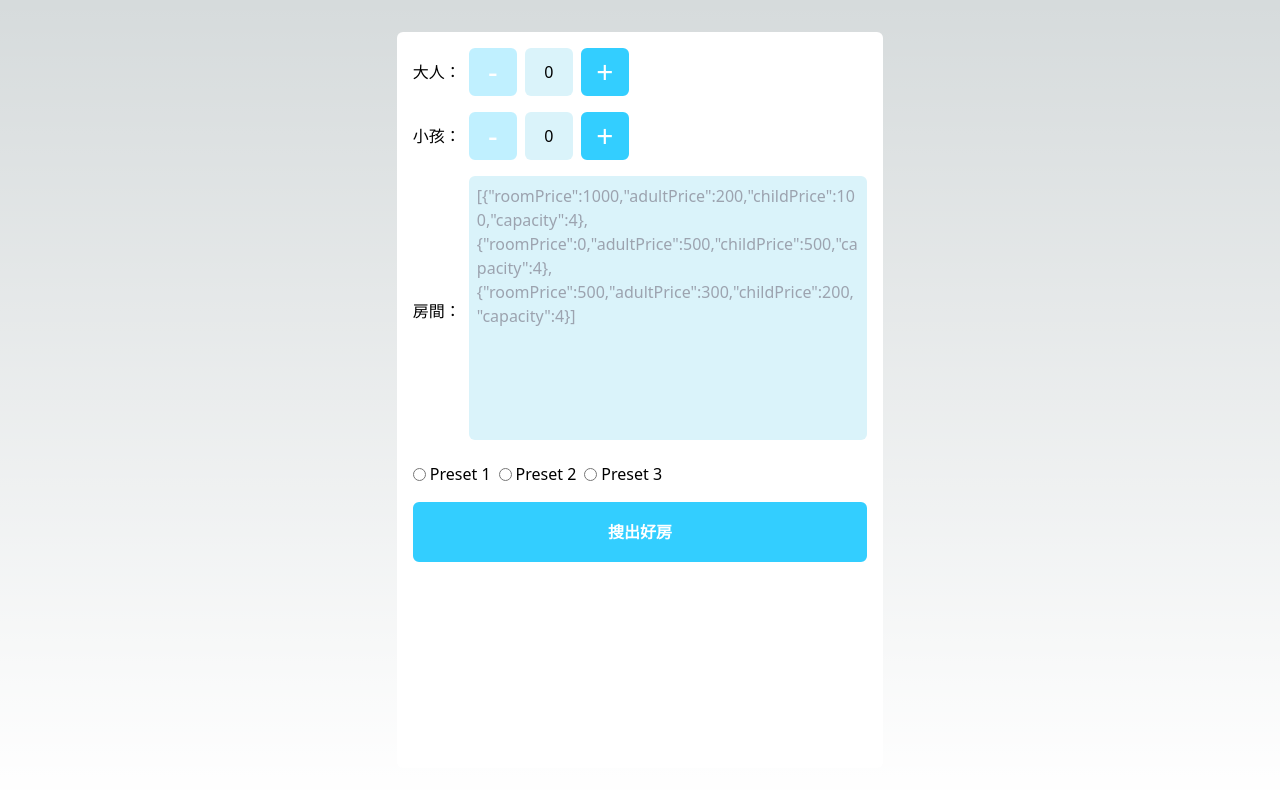
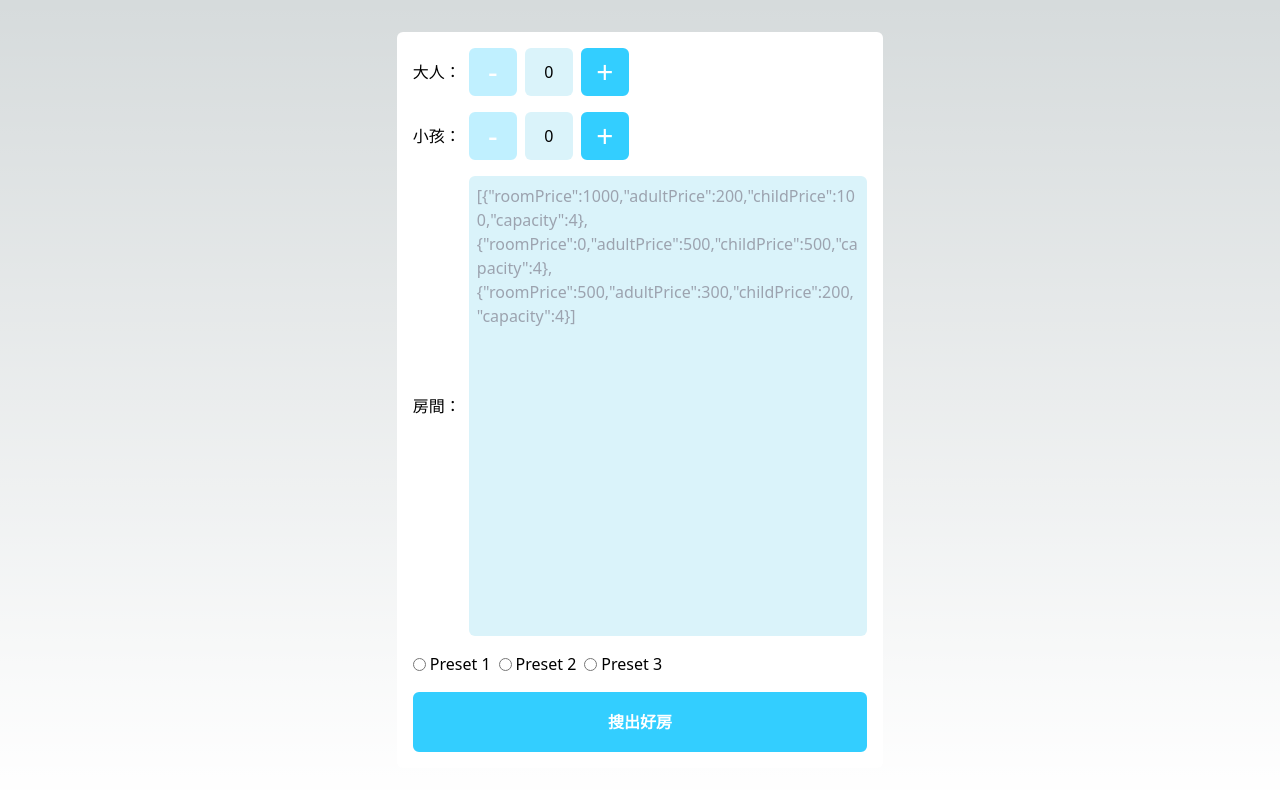
Before and after one commit to reallxl/roome, a Next.js app: page / in a window 1280 px wide. Shown: the top 790 px of the page. Built offline with nearby package versions, Linux system fonts and the light colour scheme.

Commit message:
chore: update textarea height

```diff
--- a/src/components/RoomRequest/index.jsx
+++ b/src/components/RoomRequest/index.jsx
@@ -31,11 +31,11 @@ const RoomRequest = ({ onSubmit }) => {
   };
 
   const renderRoomSettingField = () => (
-    <div className="flex w-full items-center justify-between gap-2">
+    <div className="flex h-px w-full grow items-center justify-between gap-2">
       <label>房間：</label>
-      <div className="w-px grow">
+      <div className="h-full w-px grow">
         <textarea
-          className="min-h-[50vh] w-full resize-none rounded-md bg-secondary p-2 md:min-h-[33vh]"
+          className="size-full resize-none rounded-md bg-secondary p-2"
           placeholder={JSON.stringify(TEST_SETS[0].rooms)}
           ref={ref}
         />
```
